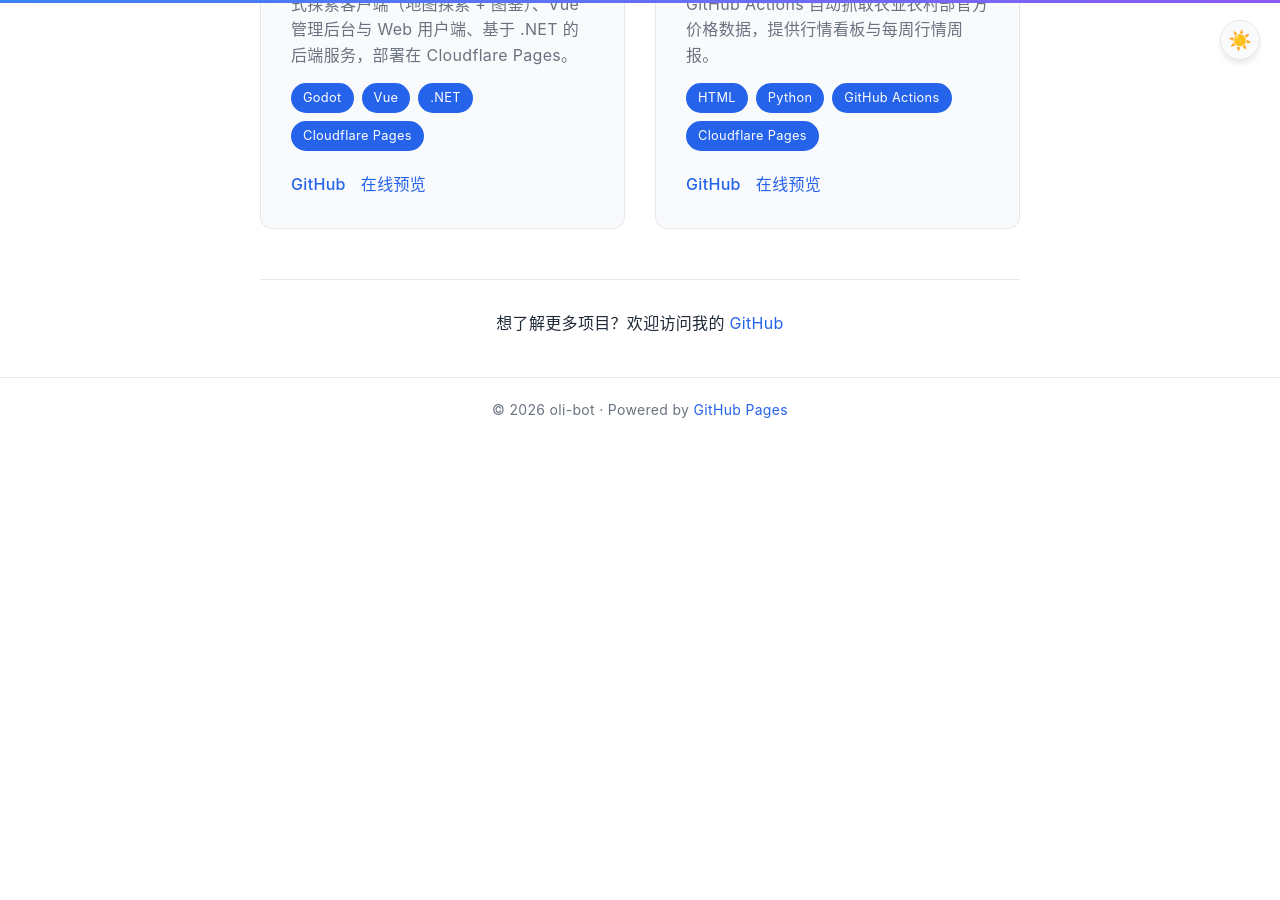
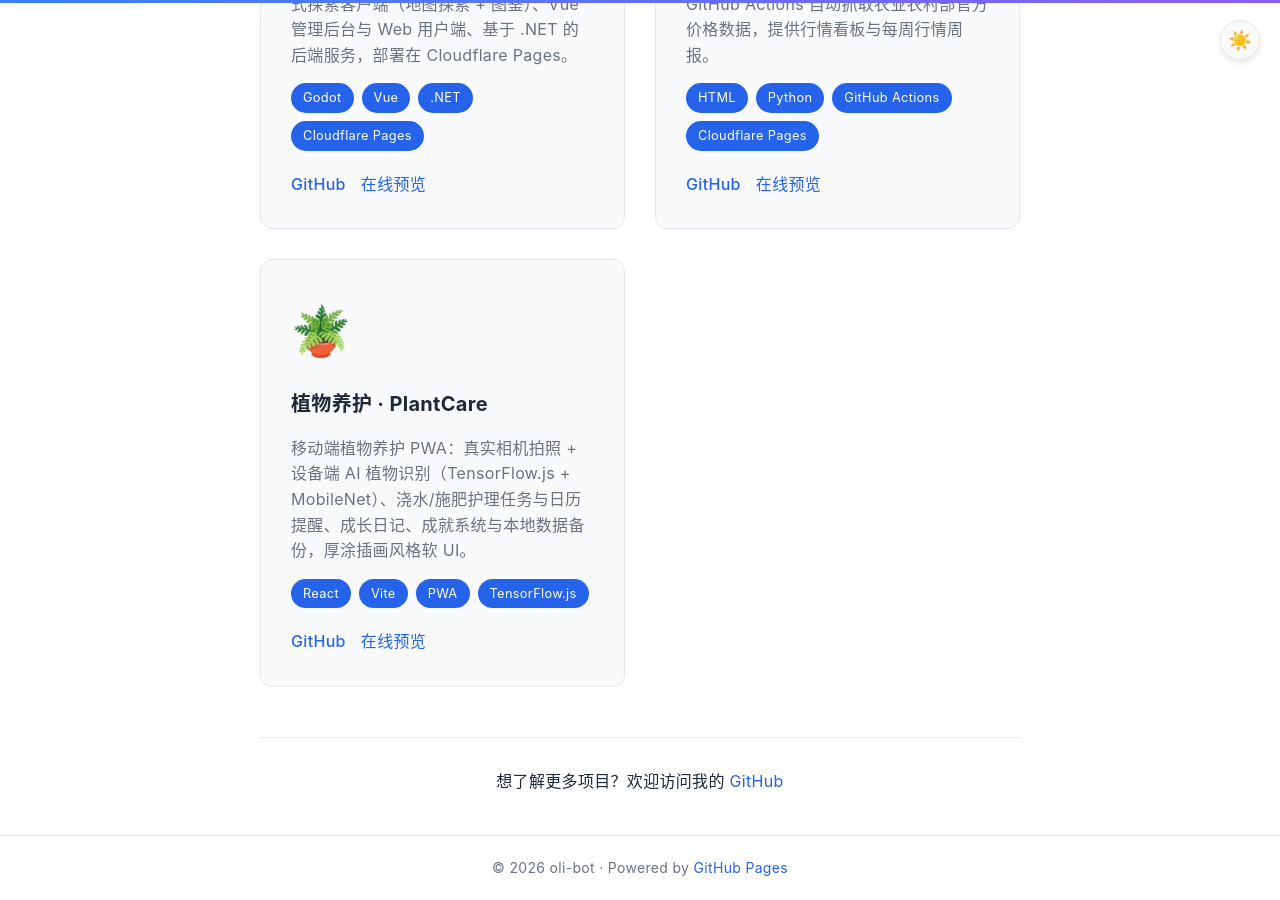
Before and after one commit to oli-bot/oli-bot.github.io, a Jekyll site: the page built from projects.html, in a window 1280 px wide and 900 px high, scrolled down 843 px. Built offline with Jekyll 4.4.1, drawn with Linux system fonts in a browser that asks for light colours; before the commit the page ends 1285 px from its top, so only the background shows below that.

Commit message:
feat: 项目页面新增植物养护 PlantCare

```diff
--- a/projects.html
+++ b/projects.html
@@ -69,6 +69,22 @@ permalink: /projects/
       <div class="project-links">
         <a href="https://github.com/oli-bot/haywire-cn" class="project-link">GitHub</a>
         <a href="https://haywire-cn.pages.dev/" class="project-link">在线预览</a>
+      </div>
+    </article>
+
+    <article class="project-card">
+      <div class="project-icon">🪴</div>
+      <h3 class="project-title">植物养护 · PlantCare</h3>
+      <p class="project-description">移动端植物养护 PWA：真实相机拍照 + 设备端 AI 植物识别（TensorFlow.js + MobileNet）、浇水/施肥护理任务与日历提醒、成长日记、成就系统与本地数据备份，厚涂插画风格软 UI。</p>
+      <div class="project-tags">
+        <span class="project-tag">React</span>
+        <span class="project-tag">Vite</span>
+        <span class="project-tag">PWA</span>
+        <span class="project-tag">TensorFlow.js</span>
+      </div>
+      <div class="project-links">
+        <a href="https://github.com/oli-bot/plant-care-app" class="project-link">GitHub</a>
+        <a href="https://plant-care-app-9se.pages.dev" class="project-link">在线预览</a>
       </div>
     </article>
 
```
